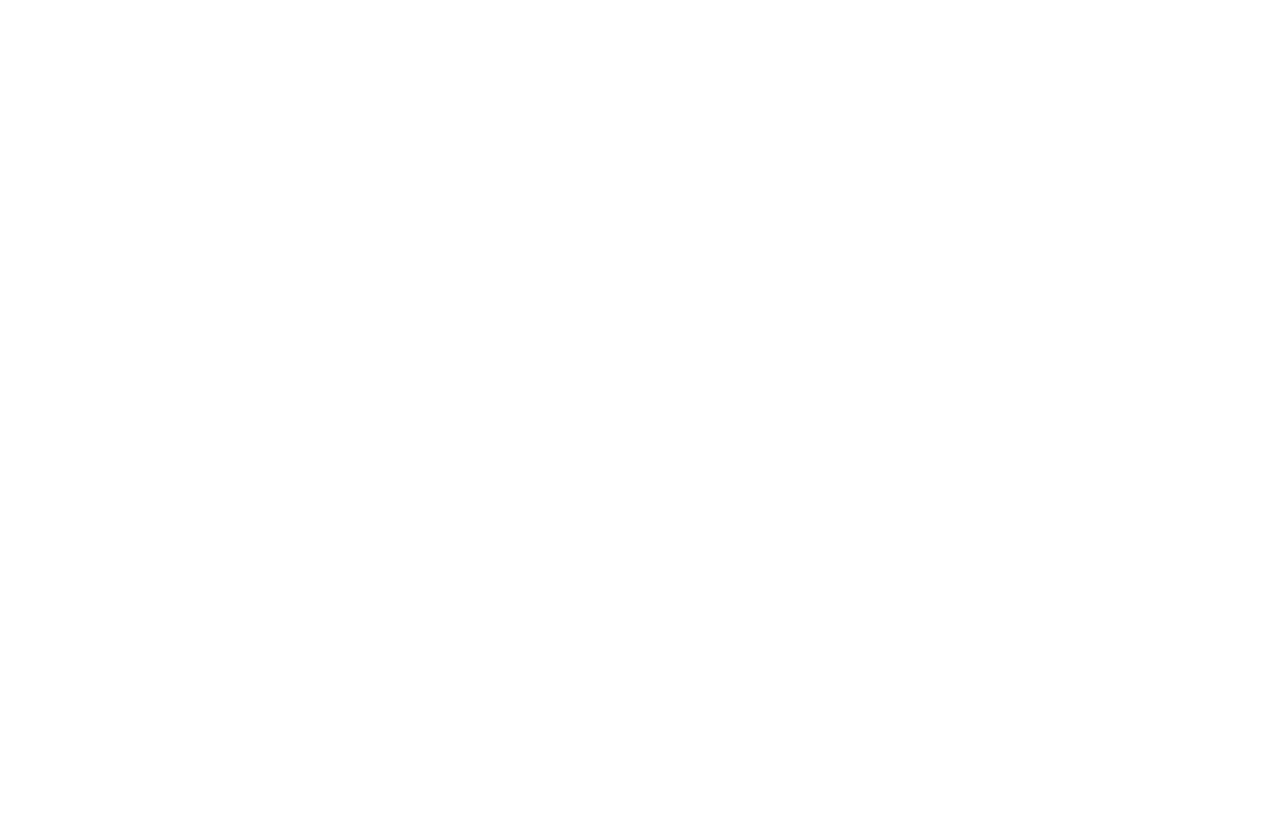
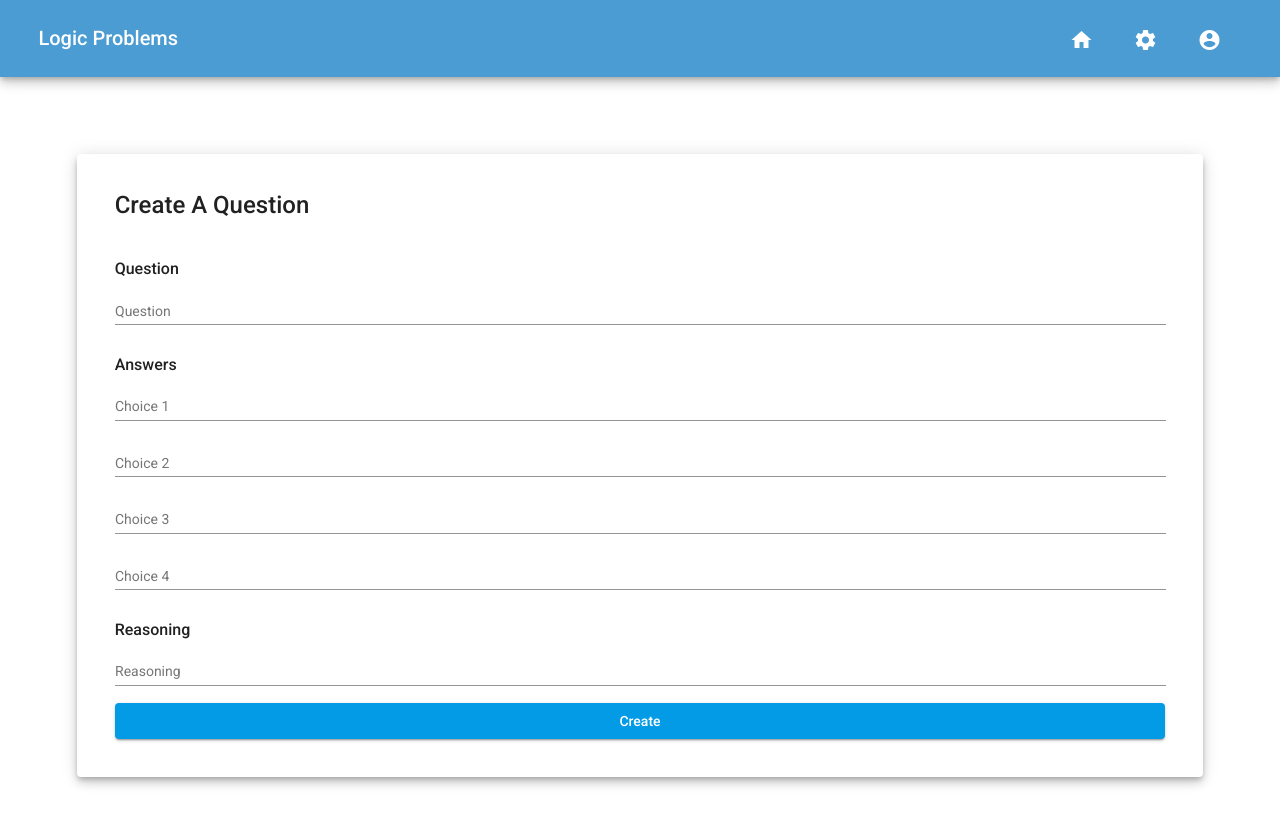
Before and after one commit to PranithKoppula7/logic_web_app, an Angular app: page /admin/create-question in a window 1280 px wide. Before the commit this address led to /. Shown: the top 826 px of the page. Before the commit the page ends 800 px from the top, so only its background shows below. Built offline with nearby package versions, Linux system fonts and the light colour scheme; sample sign-in values are in the browser's storage.

Commit message:
worked on simple ui for create question component

```diff
--- a/src/app/app-routing.module.ts
+++ b/src/app/app-routing.module.ts
@@ -7,6 +7,7 @@
 import { TodayQuestionComponent } from './components/today-question/today-question.component';
 import { HomeLayoutComponent } from './shared/layouts/home-layout.component';
 import { AdminDashboardComponent } from './components/admin/admin-dashboard/admin-dashboard.component';
+import { CreateQuestionComponent } from './components/admin/create-question/create-question.component';
 
 
 const routes: Routes = [
@@ -37,6 +38,10 @@
       {
         path: '',
         component: AdminDashboardComponent
+      },
+      {
+        path: 'create-question',
+        component: CreateQuestionComponent
       }
     ]
   }
--- a/src/app/app.module.ts
+++ b/src/app/app.module.ts
@@ -19,6 +19,7 @@
 import { TokenInterceptorService } from './shared/services/token-interceptor.service';
 import { DialogComponent } from './components/today-question/dialog/dialog.component';
 import { AdminDashboardComponent } from './components/admin/admin-dashboard/admin-dashboard.component';
+import { CreateQuestionComponent } from './components/admin/create-question/create-question.component';
 
 
 @NgModule({
@@ -33,6 +34,7 @@
     HomeLayoutComponent,
     DialogComponent,
     AdminDashboardComponent,
+    CreateQuestionComponent,
   ],
   imports: [
     BrowserModule,
--- a/src/app/components/admin/admin-dashboard/admin-dashboard.component.html
+++ b/src/app/components/admin/admin-dashboard/admin-dashboard.component.html
@@ -7,7 +7,7 @@
     </div>
 
     <div class="actions">
-        <a mat-raised-button>Create a question</a>
+        <a mat-raised-button routerLink="create-question">Create a question</a>
         <a mat-raised-button>See previous questions</a>
         <a mat-raised-button>Get all users</a>
         <a mat-raised-button>Create a question</a>
--- /dev/null
+++ b/src/app/components/admin/create-question/create-question.component.html
@@ -0,0 +1,38 @@
+<div class="container">
+    <mat-card class="mat-elevation-z6">
+        <mat-card-content class="wrapper">
+            <mat-card-title>Create A Question</mat-card-title> <br><br>
+            <form class="question-form" fxLayoutAlign="stretch" fxLayout="column">
+                <mat-card-title class="label">Question</mat-card-title>
+                <mat-form-field class="question">
+                    <mat-label>Question</mat-label>
+                    <input matInput name="question" placeholder="Enter a question...">
+                </mat-form-field><br>
+                <mat-card-title class="label">Answers</mat-card-title>
+                <mat-form-field class="answers">
+                    <mat-label>Choice 1</mat-label>
+                    <input matInput name="answer_choice_1" placeholder="Enter a Choice">
+                </mat-form-field>
+                <mat-form-field class="answers">
+                    <mat-label>Choice 2</mat-label>
+                    <input matInput name="answer_choice_2" placeholder="Enter a Choice">
+                </mat-form-field>
+                <mat-form-field class="answers">
+                    <mat-label>Choice 3</mat-label>
+                    <input matInput name="answer_choice_3" placeholder="Enter a Choice">
+                </mat-form-field>
+                <mat-form-field class="answers">
+                    <mat-label>Choice 4</mat-label>
+                    <input matInput name="answer_choice_4" placeholder="Enter a Choice">
+                </mat-form-field> <br>
+                <mat-card-title class="label">Reasoning</mat-card-title>
+                <mat-form-field class="answers">
+                        <mat-label>Reasoning</mat-label>
+                        <input matInput name="answer_choice_4" placeholder="Enter a reason">
+                    </mat-form-field>
+                <button mat-raised-button type="submit" color="primary">Create</button>
+            </form>
+        </mat-card-content>
+
+    </mat-card>
+</div>
--- /dev/null
+++ b/src/app/components/admin/create-question/create-question.component.scss
@@ -0,0 +1,10 @@
+.container{
+    padding: 6%;
+}
+
+.label {
+    font-size: 1rem;
+}
+.wrapper {
+    padding: 2%;
+}
--- /dev/null
+++ b/src/app/components/admin/create-question/create-question.component.ts
@@ -0,0 +1,17 @@
+import { Component, OnInit } from '@angular/core';
+
+@Component({
+  selector: 'app-create-question',
+  templateUrl: './create-question.component.html',
+  styleUrls: ['./create-question.component.scss']
+})
+export class CreateQuestionComponent implements OnInit {
+
+
+  constructor() {
+  }
+
+  ngOnInit(): void {
+  }
+
+}
--- a/src/app/components/navbar/navbar.component.html
+++ b/src/app/components/navbar/navbar.component.html
@@ -6,6 +6,7 @@
     <div class="spacer"></div>
 
     <a mat-button *ngIf="!isAdmin"><span class="material-icons icons" routerLink="/home">home</span></a>
+    <a mat-button *ngIf="isAdmin"><span class="material-icons icons" routerLink="/admin">home</span></a>
     <a mat-button><span class="material-icons icons">settings</span></a>
     <button mat-button [matMenuTriggerFor]="menu"><span class="material-icons icons">account_circle</span></button>
     <mat-menu #menu="matMenu">
--- a/src/app/shared/third-party.module.ts
+++ b/src/app/shared/third-party.module.ts
@@ -11,6 +11,7 @@
 import { MatDialogModule } from '@angular/material/dialog';
 import {MatMenuModule} from '@angular/material/menu';
 
+
 @NgModule({
   imports: [
     MatTabsModule,
@@ -23,7 +24,7 @@
     MatToolbarModule,
     MatRadioModule,
     MatDialogModule,
-    MatMenuModule
+    MatMenuModule,
   ],
   exports: [
     MatTabsModule,
@@ -36,7 +37,7 @@
     MatToolbarModule,
     MatRadioModule,
     MatDialogModule,
-    MatMenuModule
+    MatMenuModule,
   ]
 })
 export class ThirdPartyModule{}
```
Also changed, not shown: 1 other file (tests, documents, lock files or other folders).
